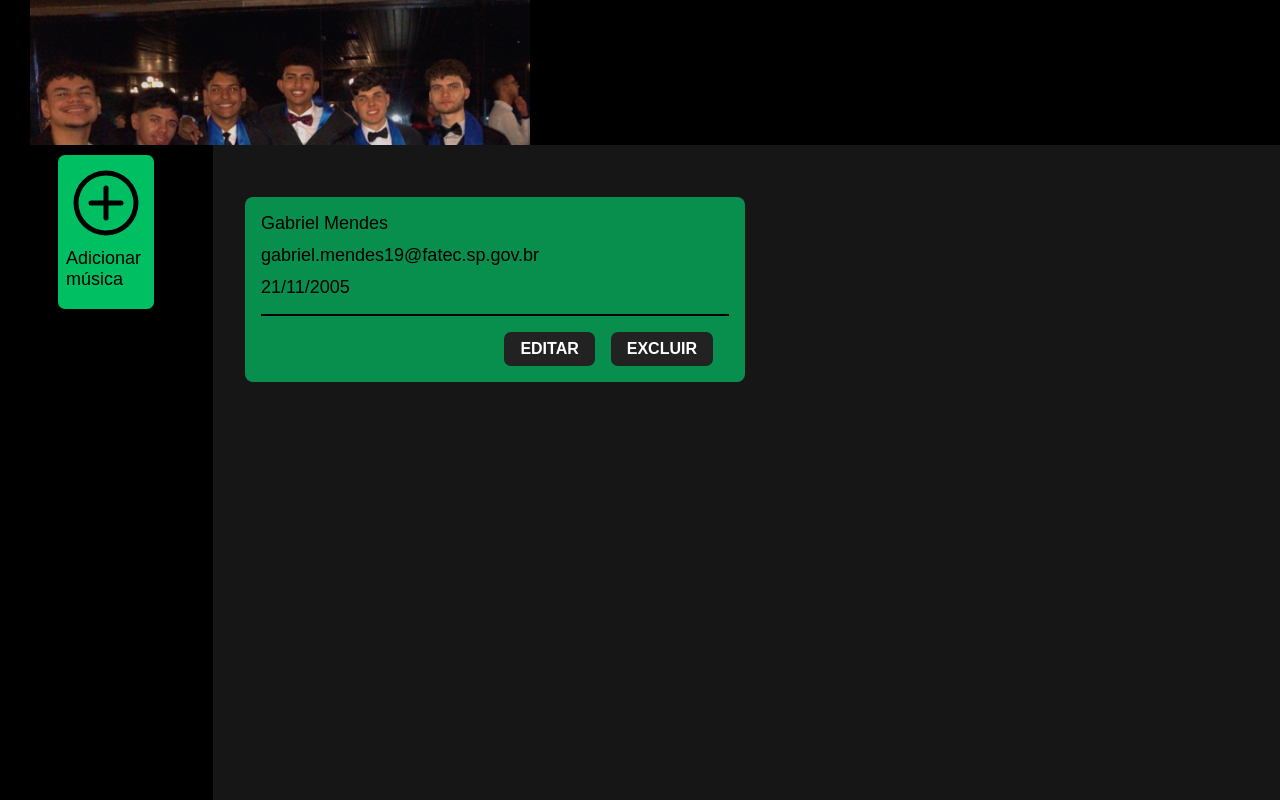
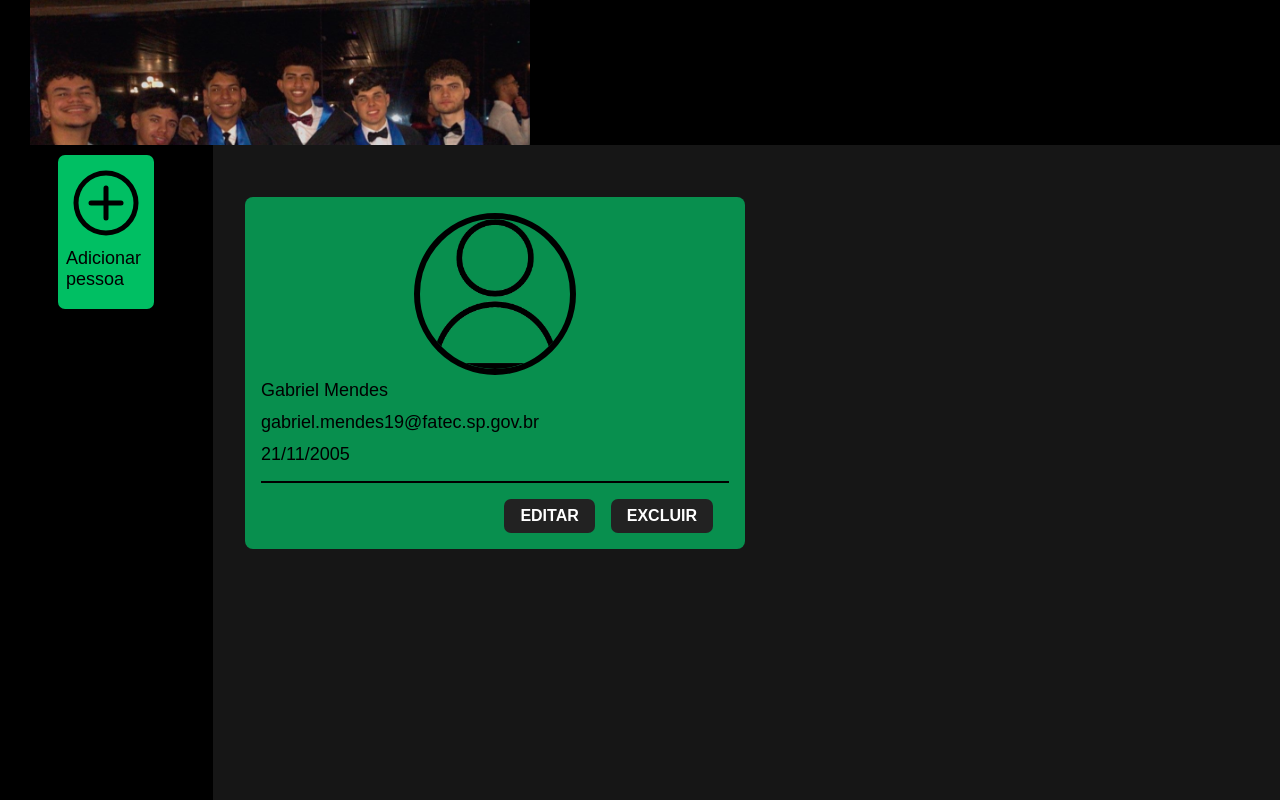
Before and after one commit to gabrielMendes21/fatec-people, a PHP site: page / in a window 1280 px wide. Run offline with PHP 8.4, Linux system fonts and the light colour scheme.

Commit message:
updateLayout

```diff
--- a/database/usuario.sql
+++ b/database/usuario.sql
@@ -1,4 +1,4 @@
-CREATE TABLE clientes (
+CREATE TABLE usuarios(
     id INT AUTO_INCREMENT PRIMARY KEY,
     nome VARCHAR(100) NOT NULL,
     email VARCHAR(100) NOT NULL,
--- a/index.php
+++ b/index.php
@@ -21,7 +21,7 @@
             <aside>
                 <div class="add">
                     <img src="./assets/add-circle.svg" alt="Sinal de mais">
-                    <span>Adicionar música</span>
+                    <span>Adicionar pessoa</span>
                 </div>
             </aside>
 
@@ -45,6 +45,7 @@
 
             <main>
                 <div class="card-dados">
+                    <img src="./assets/iconUser.png" alt="iconUser" class="iconUser">
                     <span>Gabriel Mendes</span>
                     <span>gabriel.mendes19@fatec.sp.gov.br</span>
                     <span>21/11/2005</span>
@@ -54,6 +55,8 @@
                         <button>EXCLUIR</button>
                     </div>
                 </div>
+
+
             </main>
         </div>
     </div>
--- a/main.css
+++ b/main.css
@@ -145,6 +145,12 @@ main {
     padding: 1rem;
 }
 
+img[alt="iconUser"] {
+    width: 150px;
+    border-radius: 50%;
+    border: 6px solid black;
+}
+
 .operations {
     display: flex;
     justify-content: flex-end;
```
Also changed, not shown: assets/iconUser.png (added).
